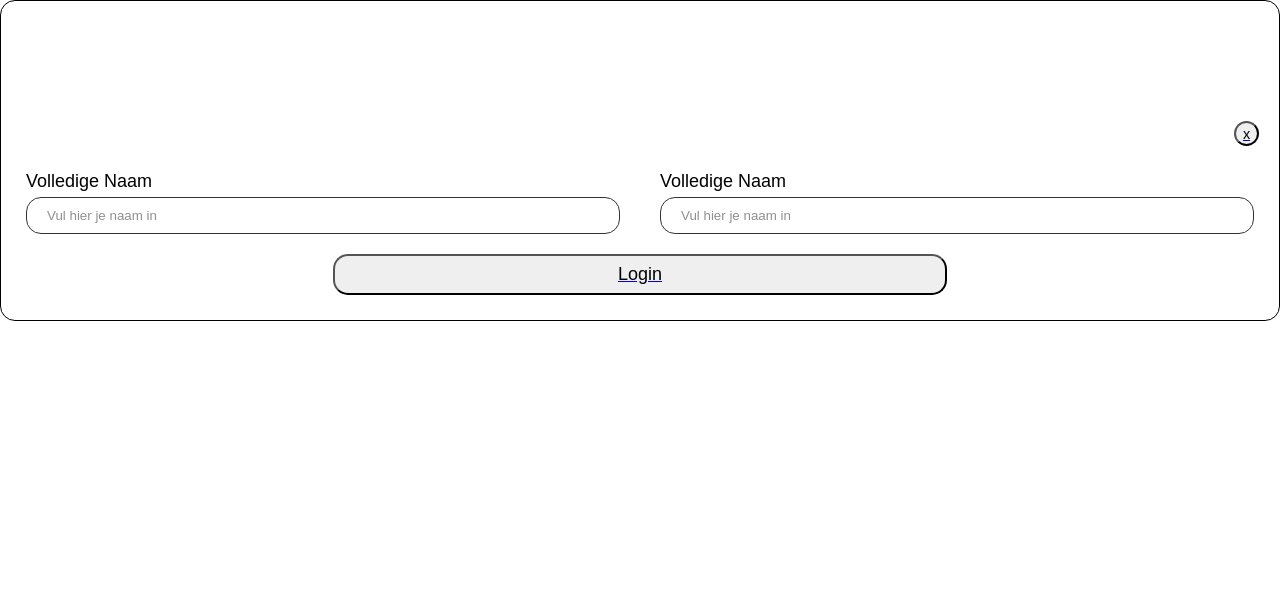
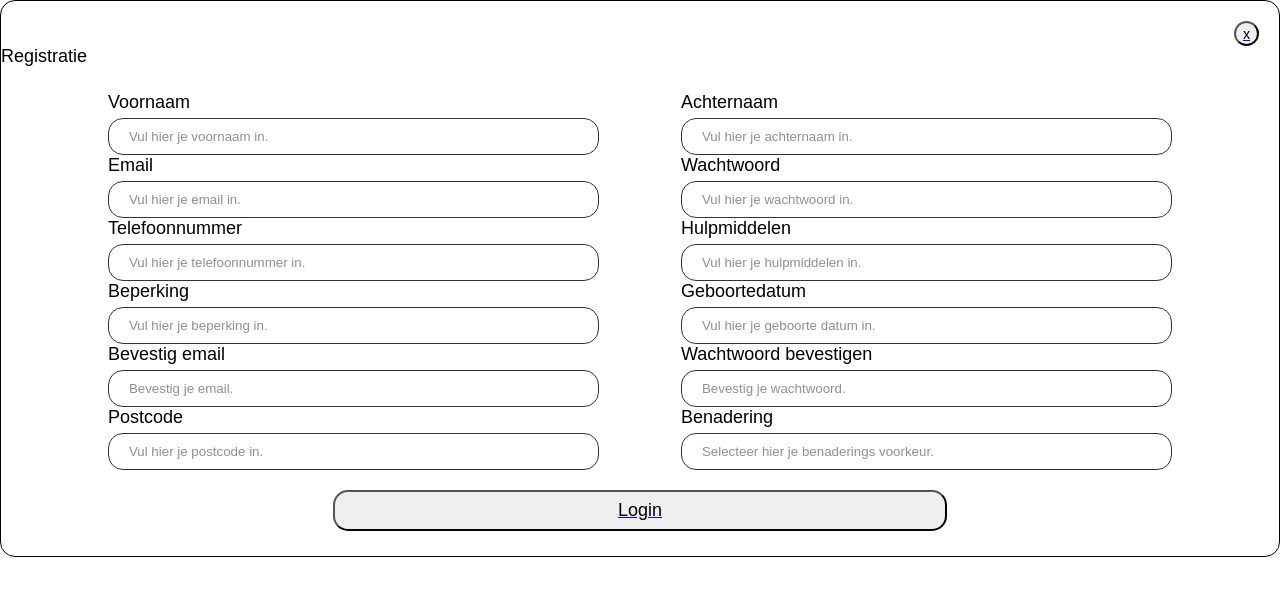
Before and after one commit to WesselMH/WDRP.3.i, a React (Create React App) app in the folder wpr-gr-i/: page /Aanmelden in a window 1280 px wide. Shown: the top 596 px of the page. Built offline with nearby package versions, Linux system fonts and the light colour scheme; the HTML template or start-up script is replaced by a standard one.

Commit message:
aanmelden layout af

```diff
--- a/wpr-gr-i/src/Components/pop-ups/Aanmelden.jsx
+++ b/wpr-gr-i/src/Components/pop-ups/Aanmelden.jsx
@@ -1,59 +1,117 @@
 import "./Pop-up.css";
 import Button from "../Button";
 import { Link } from "react-router-dom";
+import InvoerVeld from "./Invoerveld";
 
 const knoppen = [
-  { Label: "Voornaam", InvoerVeld: "Vul hier je voornaam in." },
-  { Label: "Achternaam", InvoerVeld: "Vul hier je achternaam in." },
-  { Label: "Email", InvoerVeld: "Vul hier je email in." },
-  { Label: "Wachtwoord", InvoerVeld: "Vul hier je wachtwoord in." },
-  { Label: "Telefoonnummer", InvoerVeld: "Vul hier je telefoonnummer in." },
-  { Label: "Hulpmiddelen", InvoerVeld: "Vul hier je hulpmiddelen in." },
-  { Label: "Beperking", InvoerVeld: "Vul hier je beperking in." },
-  { Label: "Geboortedatum", InvoerVeld: "Vul hier je geboorte datum in." },
-  { Label: "Bevestig email", InvoerVeld: "Bevestig je email." },
-  { Label: "Wachtwoord bevestigen", InvoerVeld: "Bevestig je wachtwoord." },
-  { Label: "Postcode", InvoerVeld: "Vul hier je postcode in." },
   {
-    Label: "Benadering",
-    InvoerVeld: "Selecteer hier je benaderings voorkeur.",
+    label: "Voornaam",
+    type: "text",
+    placeholder: "Vul hier je voornaam in.",
+    id: "naam",
+    index: 0,
+  },
+  {
+    label: "Achternaam",
+    type: "text",
+    placeholder: "Vul hier je achternaam in.",
+    id: "achternaam",
+    index: 1,
+  },
+  {
+    label: "Email",
+    type: "text",
+    placeholder: "Vul hier je email in.",
+    id: "naam",
+    index: 2,
+  },
+  {
+    label: "Wachtwoord",
+    type: "text",
+    placeholder: "Vul hier je wachtwoord in.",
+    id: "naam",
+    index: 3,
+  },
+  {
+    label: "Telefoonnummer",
+    type: "text",
+    placeholder: "Vul hier je telefoonnummer in.",
+    id: "naam",
+    index: 4,
+  },
+  {
+    label: "Hulpmiddelen",
+    type: "text",
+    placeholder: "Vul hier je hulpmiddelen in.",
+    id: "naam",
+    index: 5,
+  },
+  {
+    label: "Beperking",
+    type: "text",
+    placeholder: "Vul hier je beperking in.",
+    id: "naam",
+    index: 6,
+  },
+  {
+    label: "Geboortedatum",
+    type: "text",
+    placeholder: "Vul hier je geboorte datum in.",
+    id: "naam",
+    index: 7,
+  },
+  {
+    label: "Bevestig email",
+    type: "text",
+    placeholder: "Bevestig je email.",
+    id: "naam",
+    index: 8,
+  },
+  {
+    label: "Wachtwoord bevestigen",
+    type: "text",
+    placeholder: "Bevestig je wachtwoord.",
+    id: "naam",
+    index: 9,
+  },
+  {
+    label: "Postcode",
+    type: "text",
+    placeholder: "Vul hier je postcode in.",
+    id: "naam",
+    index: 10,
+  },
+  {
+    label: "Benadering",
+    type: "text",
+    placeholder: "Selecteer hier je benaderings voorkeur.",
+    id: "naam",
+    index: 11,
   },
 ];
 
+const invoerVelden = knoppen.map((knop) => {
+  return (
+    <InvoerVeld
+      key={knop.index}
+      label={knop.label}
+      className="input-veld"
+      type={knop.type}
+      placeholder={knop.placeholder}
+      id={knop.id}
+    />
+  );
+});
+
 function Aanmelden() {
   return (
-    <div className="pop-up x2">
-      <h1>Registratie</h1>
+    <div className="pop-up">
       <Link to="/">
         <button className="exit-button">x</button>
       </Link>
+      <div className="titel">Registratie</div>
       <div className="input-holder">
-        <div className="side-by-side">
-          <div className="input-groep">
-            <div className="input-bundel">
-              {knoppen.map(() => {})}
-              <label for="naam">Volledige Naam </label>
-              <input
-                className="input-veld"
-                type="text"
-                id="naam"
-                placeholder="Vul hier je naam in"
-              ></input>
-            </div>
-          </div>
-
-          <div className="input-groep">
-            <div className="input-bundel">
-              <label>Volledige Naam </label>
-              <input
-                className="input-veld"
-                type="text"
-                placeholder="Vul hier je naam in"
-              ></input>
-            </div>
-          </div>
-        </div>
-        {/* ja robin hier moet een map funtie komen om te zorgen dat het gegenereed word */}
+        <div className="side-by-side">{invoerVelden}</div>
         <Link to="/" className="full-size flex-center">
           <button className="confirm-button">Login</button>
         </Link>
--- a/wpr-gr-i/src/Components/pop-ups/Bijwerken.jsx
+++ b/wpr-gr-i/src/Components/pop-ups/Bijwerken.jsx
@@ -5,7 +5,7 @@ function Bijwerken() {
   return (
     <>
       <div className="pop-up">
-        <h1>Bijwerken</h1>
+        <div className="titel">Bijwerken</div>
         <Link to="/">
           <button className="exit-button">x</button>
         </Link>
--- a/wpr-gr-i/src/Components/pop-ups/BijwerkenBedrijf.jsx
+++ b/wpr-gr-i/src/Components/pop-ups/BijwerkenBedrijf.jsx
@@ -1,17 +1,28 @@
 import "./Pop-up.css";
 import { Link } from "react-router-dom";
+
+import InvoerVeld from "./Invoerveld";
+
+const knoppen = [
+  {
+    label: "Voornaam",
+    type: "text",
+    placeholder: "Vul hier je voornaam in.",
+    id: "naam",
+    index: 0,
+  },
+];
 
 function BijwerkenBedrijf() {
   return (
     <>
       <div className="pop-up">
-        <h1>Bijwerken bedrijf profiel</h1>
         <Link to="/">
           <button className="exit-button">x</button>
         </Link>
+        <div className="titel">Bijwerken bedrijf profiel</div>
         <div className="input-holder">
           <div className="side-by-side">
-              <div className="input-groep">
             <div className="input-bundel">
               <label className="" for="naam">
                 Volledige Naam
@@ -36,14 +47,8 @@ function BijwerkenBedrijf() {
 
             <div className="input-bundel">
               <label for="beschrijving">Beschrijving</label>
-                  <textarea
-                    className="beschrijving"
-                    id="beschrijving"
-                  ></textarea>
+              <textarea className="beschrijving" id="beschrijving"></textarea>
             </div>
-              </div>
-
-              <div className="input-groep">
             <div className="input-bundel">
               <label>Volledige Naam </label>
               <input
@@ -61,7 +66,6 @@ function BijwerkenBedrijf() {
               ></input>
             </div>
           </div>
-            </div>
           {/* ja robin hier moet een map funtie komen om te zorgen dat het gegenereed word */}
           <Link to="/" className="full-size flex-center">
             <button className="confirm-button">Bijwerken</button>
--- a/wpr-gr-i/src/Components/pop-ups/Invoerveld.jsx
+++ b/wpr-gr-i/src/Components/pop-ups/Invoerveld.jsx
@@ -1,13 +1,17 @@
-function InvoerVeld({label, type, placeholder}) {
+function InvoerVeld({ label, className, type, placeholder, id }) {
+  // label, className, type, placeholder, id
+
   return (
-    <>
-      <label for={label}>Volledige Naam </label>
+    <div className="input-bundel">
+      <label htmlFor={id}>{label} </label>
       <input
-        className="input-veld"
+        className={className}
         type={type}
-        id={label}
+        id={id}
         placeholder={placeholder}
       ></input>
-    </>
+    </div>
   );
 }
+
+export default InvoerVeld;
--- a/wpr-gr-i/src/Components/pop-ups/Login.jsx
+++ b/wpr-gr-i/src/Components/pop-ups/Login.jsx
@@ -7,6 +7,7 @@ function Login() {
       <Link to="/">
         <button className="exit-button">x</button>
       </Link>
+      <div className="titel">Login</div>
       <div className="button-holder">
         <input
           className="input-veld flex-center full-size"
@@ -31,7 +32,6 @@ function Login() {
         <Link to="/" className="full-size">
           <button className="inlog-button">Login met Microsoft</button>
         </Link>
-        <button>hallo</button>
       </div>
     </div>
   );
--- a/wpr-gr-i/src/Components/pop-ups/Pop-up.css
+++ b/wpr-gr-i/src/Components/pop-ups/Pop-up.css
@@ -45,9 +45,10 @@ html {
 .side-by-side {
     width: 100%;
     display: flex;
-    column-gap: 40px;
+    /* column-gap: 40px; */
     flex-direction: row;
-    justify-content: center;
+    justify-content: space-evenly;
+    flex-wrap: wrap;
 }
 
 .input-groep {
@@ -60,6 +61,7 @@ html {
 .input-bundel {
     display: flex;
     flex-direction: column;
+    width: 40%;
     /* margin-bottom: 20px; */
 }
 
@@ -80,8 +82,8 @@ html {
 }
 
 .confirm-button {
-    display: flex;
-    justify-content: center;
+    /* display: flex;
+    justify-content: center; */
     border-radius: 15px;
     padding: 8px 50px;
     width: 50%;
```
Lines whose indentation alone changed are shown as unchanged.
